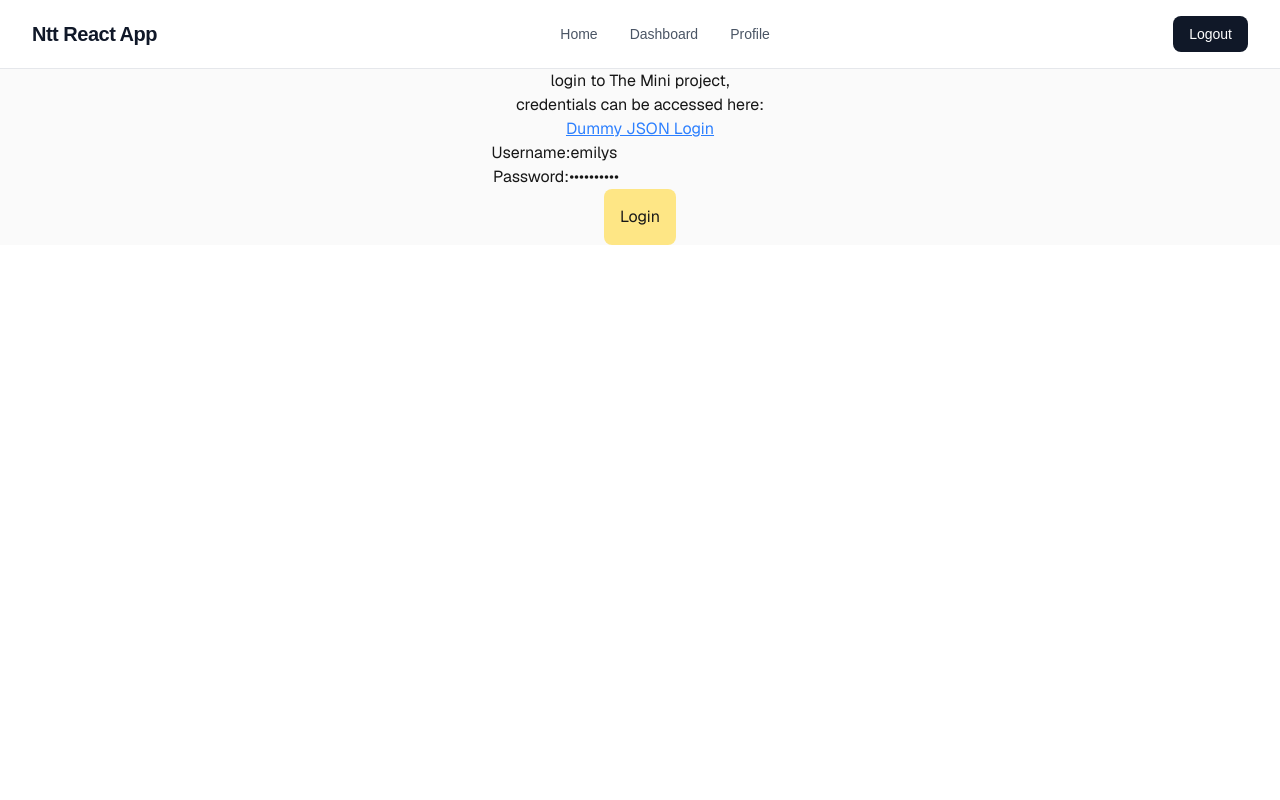
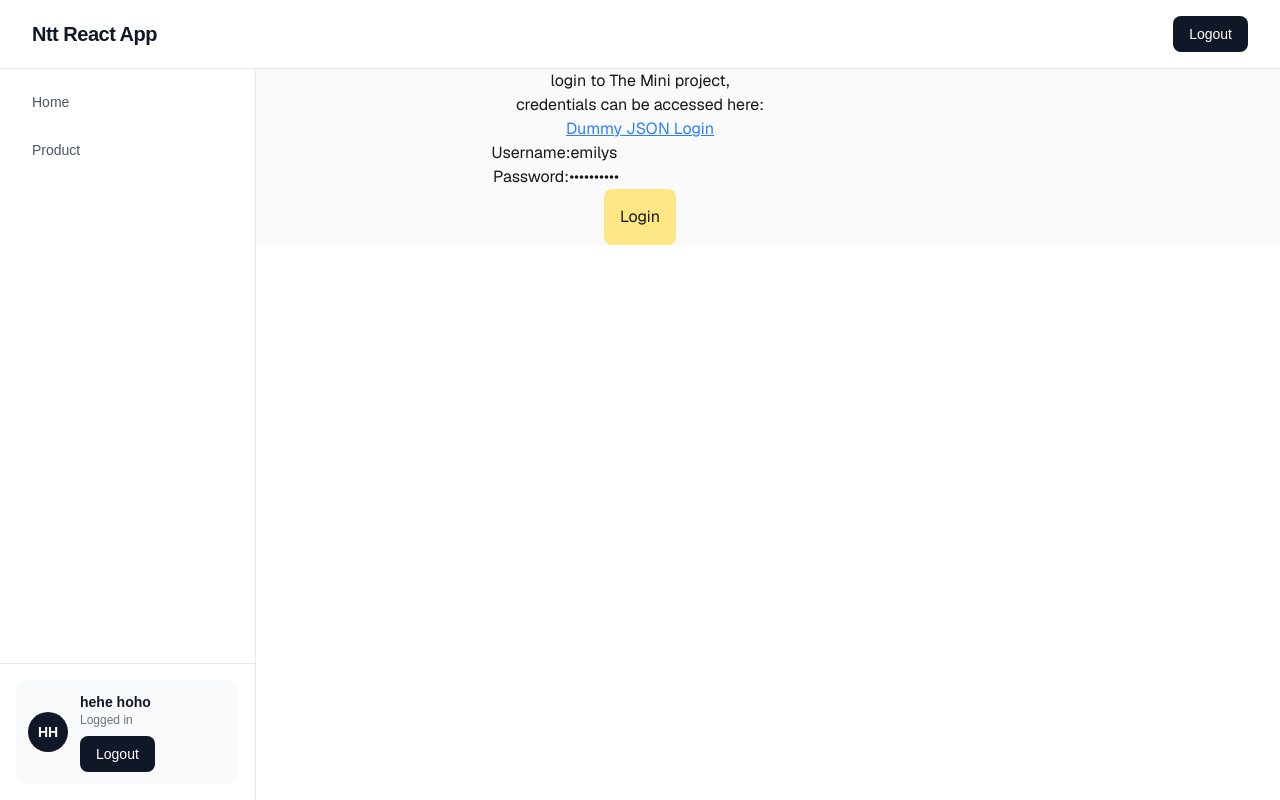
Before and after one commit to HantuPutih/ntt-reactjs, a Next.js app: page /login in a window 1280 px wide. Built offline with nearby package versions, Linux system fonts and the light colour scheme; no server answers.

Commit message:
navbar, sidebar, session in progress

```diff
--- a/app/api/auth/login/route.ts
+++ b/app/api/auth/login/route.ts
@@ -6,7 +6,7 @@ export async function POST(request: Request) {
     const { email, password } = await request.json();
 
     const backendResponse = await fetch(
-      `https://dummyjson.com/auth/login`,
+      `${process.env.NEXT_PUBLIC_API_URL}auth/login`,
       {
         method: "POST",
         headers: {
@@ -42,7 +42,8 @@ export async function POST(request: Request) {
     return NextResponse.json({
       message: "Login successful",
     });
-  } catch {
+  } catch (err){
+    console.error(err);
     return NextResponse.json(
       { message: "Unable to process login" },
       { status: 500 }
--- a/app/layout.tsx
+++ b/app/layout.tsx
@@ -3,6 +3,7 @@ import { Geist, Geist_Mono } from "next/font/google";
 import "./globals.css";
 import Navbar from "@/components/Navbar";
 import { getSession } from "@/lib/auth";
+import Sidebar from "@/components/SideBar";
 
 const geistSans = Geist({
   variable: "--font-geist-sans",
@@ -22,13 +23,17 @@ export const metadata: Metadata = {
 
 export default async function RootLayout({ children }: LayoutProps<"/">) {
   const session = await getSession();
+  console.log(session)
   return (
     <html
       lang="en"
       className={`${geistSans.variable} ${geistMono.variable} h-full antialiased`}
     >
+      <body className="min-h-full flex flex-col">
       <Navbar isLoggedIn={!session} />
-      <body className="min-h-full flex flex-col">{children}</body>
+      <Sidebar firstName={'hehe'} lastName={'hoho'} />
+        {children}
+      </body>
     </html>
   );
 }
--- a/app/page.tsx
+++ b/app/page.tsx
@@ -2,6 +2,11 @@ import Image from "next/image";
 
 export default function Home() {
   return (
+    <div>
+      <h1 className="text-3xl font-bold underline">
+        Hello world!
+      </h1>
+    </div>
     // <div className="flex flex-col flex-1 items-center justify-center bg-zinc-50 font-sans dark:bg-black">
     //   <main className="flex flex-1 w-full max-w-3xl flex-col items-center justify-between py-32 px-16 bg-white dark:bg-black sm:items-start">
     //     <Image
--- a/components/Navbar.tsx
+++ b/components/Navbar.tsx
@@ -36,7 +36,7 @@ export default function Navbar({ isLoggedIn }: NavbarProps) {
   }
 
   return (
-    <nav className="border-b border-gray-200 bg-white">
+    <nav className=" z-50 border-b border-gray-200 bg-white">
       <div className="mx-auto flex max-w-7xl items-center justify-between px-4 py-4 sm:px-6 lg:px-8">
         <Link
           href="/"
@@ -47,28 +47,6 @@ export default function Navbar({ isLoggedIn }: NavbarProps) {
 
         {isLoggedIn && (
           <>
-            <div className="hidden items-center gap-8 md:flex">
-              <Link
-                href="/"
-                className="text-sm font-medium text-gray-600 transition hover:text-gray-950"
-              >
-                Home
-              </Link>
-
-              <Link
-                href="/dashboard"
-                className="text-sm font-medium text-gray-600 transition hover:text-gray-950"
-              >
-                Dashboard
-              </Link>
-
-              <Link
-                href="/profile"
-                className="text-sm font-medium text-gray-600 transition hover:text-gray-950"
-              >
-                Profile
-              </Link>
-            </div>
 
             <button
               type="button"
@@ -123,29 +101,6 @@ export default function Navbar({ isLoggedIn }: NavbarProps) {
       {isLoggedIn && isOpen && (
         <div className="border-t border-gray-200 px-4 py-4 md:hidden">
           <div className="flex flex-col gap-2">
-            <Link
-              href="/"
-              onClick={() => setIsOpen(false)}
-              className="rounded-lg px-3 py-2 text-sm font-medium text-gray-700 hover:bg-gray-100"
-            >
-              Home
-            </Link>
-
-            <Link
-              href="/dashboard"
-              onClick={() => setIsOpen(false)}
-              className="rounded-lg px-3 py-2 text-sm font-medium text-gray-700 hover:bg-gray-100"
-            >
-              Dashboard
-            </Link>
-
-            <Link
-              href="/profile"
-              onClick={() => setIsOpen(false)}
-              className="rounded-lg px-3 py-2 text-sm font-medium text-gray-700 hover:bg-gray-100"
-            >
-              Profile
-            </Link>
 
             <button
               type="button"
--- a/components/SideBar.tsx
+++ b/components/SideBar.tsx
@@ -0,0 +1,151 @@
+"use client";
+
+import Link from "next/link";
+import {usePathname, useRouter} from "next/navigation";
+import { useState } from "react";
+
+type SidebarProps = {
+  firstName: string;
+  lastName: string;
+};
+
+const menuItems = [
+  {
+    name: "Home",
+    href: "/dashboard",
+  },
+  {
+    name: "Product",
+    href: "/dashboard/product",
+  },
+];
+
+export default function Sidebar({firstName, lastName,}: SidebarProps) {
+  const pathname = usePathname();
+  const [isOpen, setIsOpen] = useState(false);
+  const router = useRouter();
+  const [isLoggingOut, setIsLoggingOut] = useState(false);
+  const initials = `${firstName.charAt(0)}${lastName.charAt(0)}`.toUpperCase();
+  async function handleLogout() {
+    try {
+      setIsLoggingOut(true);
+
+      const response = await fetch("/api/auth/logout", {
+        method: "POST",
+      });
+
+      if (!response.ok) {
+        throw new Error("Logout failed");
+      }
+
+      setIsOpen(false);
+      router.push("/login");
+      router.refresh();
+    } catch (error) {
+      console.error(error);
+    } finally {
+      setIsLoggingOut(false);
+    }
+  }
+
+  return (
+    <div className="z-5">
+      <button
+        type="button"
+        onClick={() => setIsOpen(true)}
+        className="fixed left-4 top-4 z-40 rounded-lg border border-gray-200 bg-white p-2 text-gray-700 shadow-sm md:hidden"
+        aria-label="Open sidebar"
+      >
+        <svg
+          className="h-6 w-6"
+          viewBox="0 0 24 24"
+          fill="none"
+          stroke="currentColor"
+          strokeWidth="2"
+        >
+          <path
+            strokeLinecap="round"
+            strokeLinejoin="round"
+            d="M4 6h16M4 12h16M4 18h16"
+          />
+        </svg>
+      </button>
+
+      <aside
+        className={`fixed left-0 top-0 z-50 flex h-screen w-64 flex-col border-r border-gray-200 bg-white transition-transform duration-300"
+        }`}
+      >
+        <div className="flex h-16 items-center justify-between px-5">
+
+          <button
+            type="button"
+            onClick={() => setIsOpen(false)}
+            className="rounded-lg p-2 text-gray-500 hover:bg-gray-100 md:hidden"
+            aria-label="Close sidebar"
+          >
+            <svg
+              className="h-5 w-5"
+              viewBox="0 0 24 24"
+              fill="none"
+              stroke="currentColor"
+              strokeWidth="2"
+            >
+              <path
+                strokeLinecap="round"
+                strokeLinejoin="round"
+                d="M6 18 18 6M6 6l12 12"
+              />
+            </svg>
+          </button>
+        </div>
+
+        <nav className="flex-1 space-y-1 overflow-y-auto p-4">
+          {menuItems.map((item) => {
+            const isActive =
+              pathname === item.href ||
+              pathname.startsWith(`${item.href}/`);
+
+            return (
+              <Link
+                key={item.href}
+                href={item.href}
+                onClick={() => setIsOpen(false)}
+                className={`block rounded-lg px-4 py-3 text-sm font-medium transition ${
+                  isActive
+                    ? "bg-gray-900 text-white"
+                    : "text-gray-600 hover:bg-gray-100 hover:text-gray-900"
+                }`}
+              >
+                {item.name}
+              </Link>
+            );
+          })}
+        </nav>
+
+        <div className="border-t border-gray-200 p-4">
+          <div className="flex items-center gap-3 rounded-xl bg-gray-50 p-3">
+            <div className="flex h-10 w-10 shrink-0 items-center justify-center rounded-full bg-gray-900 text-sm font-semibold text-white">
+              {initials}
+            </div>
+
+            <div className="min-w-0">
+              <p className="truncate text-sm font-semibold text-gray-900">
+                {firstName} {lastName}
+              </p>
+
+              <p className="text-xs text-gray-500">Logged in</p>
+              <button
+                type="button"
+                onClick={handleLogout}
+                disabled={isLoggingOut}
+                className="mt-2 rounded-lg bg-gray-900 px-4 py-2 text-sm font-medium text-white hover:bg-gray-700 disabled:cursor-not-allowed disabled:opacity-60"
+              >
+                {isLoggingOut ? "Logging out..." : "Logout"}
+              </button>
+            </div>
+          </div>
+        </div>
+      </aside>
+    </div>
+  );
+}
--- a/lib/auth.ts
+++ b/lib/auth.ts
@@ -3,7 +3,7 @@
 import { cookies } from "next/headers";
 import { jwtVerify } from "jose";
 
-const secret = new TextEncoder().encode(process.env.JWT_SECRET);
+const secret = new TextEncoder().encode(process.env.NEXT_PUBLIC_JWT_SECRET);
 
 export async function getSession() {
   const cookieStore = await cookies();
@@ -14,13 +14,23 @@ export async function getSession() {
   }
 
   try {
-    const { payload } = await jwtVerify(token, secret);
+    fetch(`${process.env.NEXT_PUBLIC_API_URL}auth/me`, {
+      method: 'GET',
+      headers: {
+        'Authorization': `Bearer ${token}`, // Pass JWT via Authorization header
+      },
+      credentials: 'include' // Include cookies (e.g., accessToken) in the request
+    })
+      .then(res => res.json())
+      .then((data) =>{
+        return {
+          firstName: data.firstName,
+          lastName: data.lastName,
+        }
+      });
 
-    return {
-      userId: payload.userId as string,
-      email: payload.email as string | undefined,
-    };
-  } catch {
+  } catch(err) {
+    console.log({err});
     // Invalid, modified, or expired token
     return null;
   }
```
Also changed, not shown: app/api/product/create/route.ts (added), app/api/product/delete/route.ts (added), app/api/product/edit/route.ts (added), app/api/product/listAll/route.ts (added).
